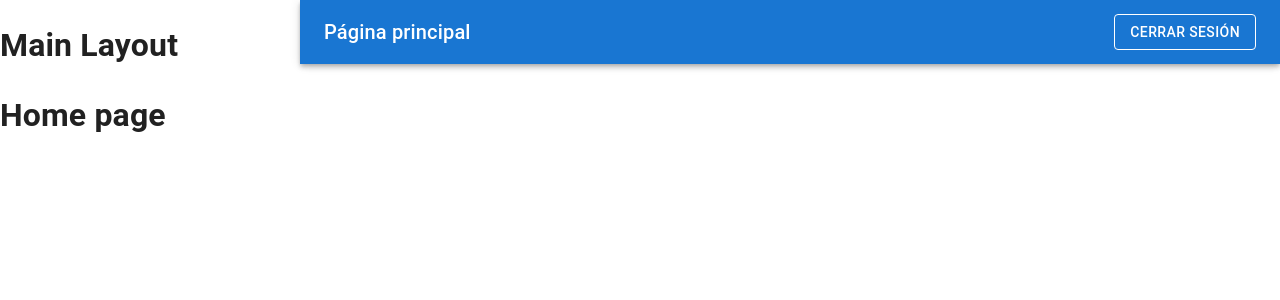
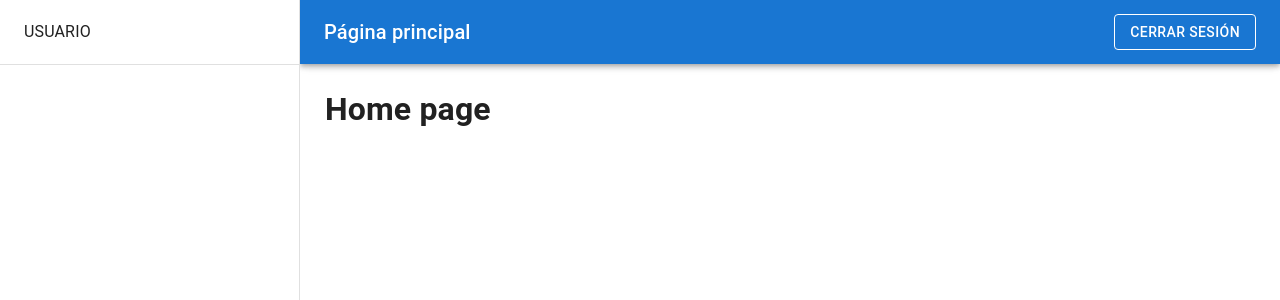
Before and after one commit to aitor40/app-cafe, a React (Vite) app: page / in a window 1280 px wide. Shown: the top 300 px of the page. Built offline with nearby package versions, Linux system fonts and the light colour scheme.

Commit message:
Crear menu lateral y ajustes

```diff
--- /dev/null
+++ b/src/components/AppSidebarMenu.jsx
@@ -0,0 +1,82 @@
+import { Box, Divider, Drawer, List, Toolbar, Typography } from '@mui/material';
+
+
+export const AppSidebarMenu = ( props ) => {
+
+    // Obtenemos los parámetros de las propiedades
+    const { drawerWidth, mobileOpen, handleDrawerToggle, window } = props;
+
+    // Declaramos los hooks necesarios
+    //const { user } = useContext<AuthContextValues>( AuthContext );
+
+    // Preparamos la referencia del contenedor para el menu
+    const container = window !== undefined ? () => window().document.body : undefined;
+
+    // Contenido del menú
+    const drawer = (
+        <>
+            <Toolbar>
+                <Typography component="div" sx={{ textTransform: 'uppercase' }}>
+                    Usuario
+                    {/* { user?.name } */}
+                </Typography>
+            </Toolbar>
+            <Divider />
+            <List>
+                {/* {sidebarData.map((data, index) => (
+                    <NavLink to={ data.link } className='link' style={{ textDecoration: 'none', color: '#000000' }}>
+                        <ListItem key={index} disablePadding>
+                            <ListItemButton>
+                                <ListItemIcon>
+                                    <data.icon />
+                                </ListItemIcon>
+                                    <ListItemText primary={ data.label } />
+                            </ListItemButton>
+                        </ListItem>
+                    </NavLink>
+                ))} */}
+            </List>
+        </>
+    );
+
+    return (
+        <>
+            <Box
+                component='nav'
+                sx={{
+                    width: { sm: drawerWidth },
+                    flexShrink: { sm: 0 }
+                }}
+            >
+                {/* Menu para teléfonos */}
+                {/* <Drawer
+                    container={ container }
+                    variant='temporary'
+                    open={ mobileOpen }
+                    onClose={ handleDrawerToggle }
+                    ModalProps={{
+                        keepMounted: true
+                    }}
+                    sx={{
+                        display: { xs: 'block', sm: 'none' },
+                        '& .MuiDrawer-paper': { boxSizing: 'border-box', width: drawerWidth },
+                    }}
+                >
+                    { drawer }
+                </Drawer> */}
+
+                {/* Menu para ordenadores */}
+                <Drawer
+                    variant='permanent'
+                    sx={{
+                        display: { xs: 'none', sm: 'block' },
+                        '& .MuiDrawer-paper': { boxSizing: 'border-box', width: drawerWidth },
+                    }}
+                    open
+                >
+                    { drawer }
+                </Drawer>
+            </Box>
+        </>
+    )
+}
--- a/src/components/index.js
+++ b/src/components/index.js
@@ -1 +1,2 @@
 export * from './AppSuperiorBar';
+export * from './AppSidebarMenu';
--- a/src/layouts/MainLayout.jsx
+++ b/src/layouts/MainLayout.jsx
@@ -1,4 +1,5 @@
-import { AppSuperiorBar } from '../components';
+import { Box, Toolbar } from '@mui/material';
+import { AppSidebarMenu, AppSuperiorBar } from '../components';
 
 export const MainLayout = ({ children }) => {
 
@@ -8,8 +9,15 @@ export const MainLayout = ({ children }) => {
     return (
         <>
             <AppSuperiorBar drawerWidth={ drawerWidth } />
-            <h1>Main Layout</h1>
-            { children }
+            <AppSidebarMenu drawerWidth={ drawerWidth } />
+            <Box sx={{
+                width: { sm: 'calc( 100% - '+drawerWidth+'px)' },
+                marginLeft: { sm: drawerWidth+'px' },
+                padding: '0 25px'
+            }}>
+                <Toolbar />
+                { children }
+            </Box>
         </>
     )
 }
```
